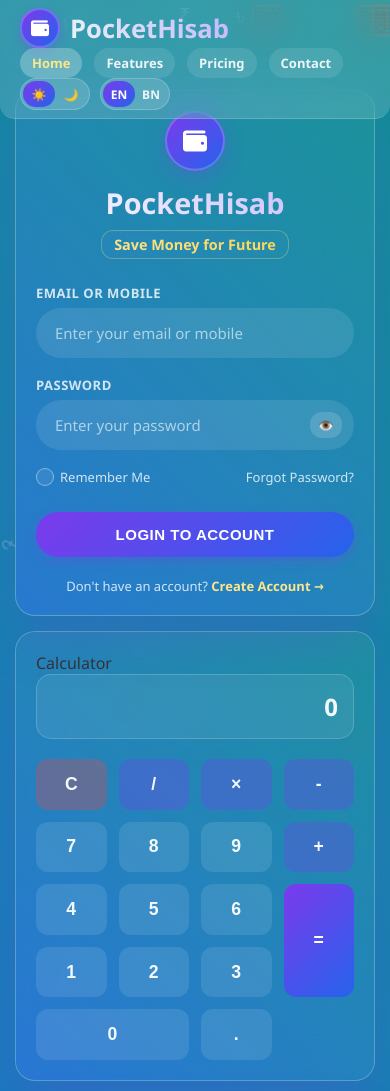
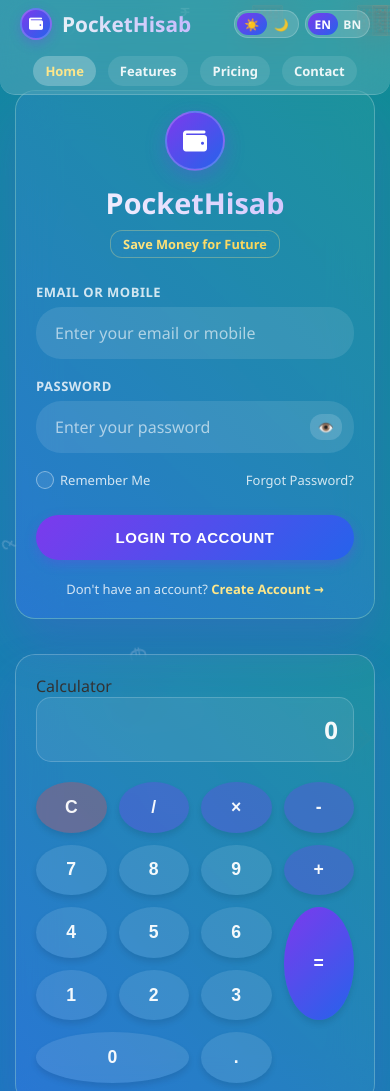
Before and after one commit to iamrashelmiah/phcc, a plain HTML site: page index.html in a window 390 px wide. Shown: the top 1091 px of the page. Drawn offline with Linux system fonts and the light colour scheme.

Commit message:
Add files via upload

```diff
--- a/index.html
+++ b/index.html
@@ -70,6 +70,7 @@
             transition: all 0.5s ease;
             display: flex;
             flex-direction: column;
+            scroll-behavior: smooth;
         }
 
         @keyframes gradientAnimation {
@@ -161,6 +162,7 @@
             100% { background-position: 0% 50%; }
         }
 
+        /* Fixed Navbar Styles */
         .navbar {
             background: var(--nav-bg);
             backdrop-filter: blur(20px);
@@ -410,6 +412,7 @@
             opacity: 0.6;
         }
 
+        /* Fixed Calculator Styles */
         .calculator-display {
             width: 100%;
             padding: 20px;
@@ -437,7 +440,7 @@
 
         .calc-btn {
             border: none;
-            border-radius: 12px;
+            border-radius: 50%; /* Changed to circle */
             background: rgba(255, 255, 255, 0.1);
             color: var(--text-primary);
             font-size: 1.2rem;
@@ -450,6 +453,7 @@
             min-height: 50px;
             position: relative;
             overflow: hidden;
+            box-shadow: 0 4px 6px rgba(0, 0, 0, 0.1);
         }
 
         .calc-btn::before {
@@ -470,6 +474,12 @@
         .calc-btn:hover {
             background: rgba(255, 255, 255, 0.2);
             transform: translateY(-2px);
+            box-shadow: 0 6px 10px rgba(0, 0, 0, 0.15);
+        }
+
+        .calc-btn:active {
+            transform: scale(0.95);
+            box-shadow: 0 2px 4px rgba(0, 0, 0, 0.1);
         }
 
         .calc-btn.operator {
@@ -498,6 +508,7 @@
             background: rgba(239, 68, 68, 0.4);
         }
 
+        /* Fixed Calendar Styles */
         .calendar-header {
             display: flex;
             justify-content: space-between;
@@ -519,7 +530,7 @@
             color: var(--text-primary);
             width: 36px;
             height: 36px;
-            border-radius: 50%;
+            border-radius: 50%; /* Changed to circle */
             display: flex;
             align-items: center;
             justify-content: center;
@@ -527,6 +538,7 @@
             transition: all 0.3s ease;
             position: relative;
             overflow: hidden;
+            box-shadow: 0 2px 4px rgba(0, 0, 0, 0.1);
         }
 
         .calendar-nav::before {
@@ -547,6 +559,12 @@
         .calendar-nav:hover {
             background: rgba(255, 255, 255, 0.2);
             transform: scale(1.1);
+            box-shadow: 0 4px 8px rgba(0, 0, 0, 0.15);
+        }
+
+        .calendar-nav:active {
+            transform: scale(0.95);
+            box-shadow: 0 1px 2px rgba(0, 0, 0, 0.1);
         }
 
         .calendar-days-container {
@@ -581,7 +599,7 @@
             display: flex;
             align-items: center;
             justify-content: center;
-            border-radius: 10px;
+            border-radius: 50%; /* Changed to circle */
             font-weight: 500;
             cursor: pointer;
             transition: all 0.3s ease;
@@ -589,11 +607,18 @@
             position: relative;
             font-size: 0.9rem;
             min-height: 40px;
+            box-shadow: 0 2px 4px rgba(0, 0, 0, 0.05);
         }
 
         .calendar-day:hover {
             background: rgba(255, 255, 255, 0.1);
             transform: scale(1.05);
+            box-shadow: 0 4px 8px rgba(0, 0, 0, 0.1);
+        }
+
+        .calendar-day:active {
+            transform: scale(0.95);
+            box-shadow: 0 1px 2px rgba(0, 0, 0, 0.05);
         }
 
         .calendar-day.current {
@@ -672,6 +697,7 @@
             text-align: center;
         }
 
+        /* Fixed Login Form Styles */
         .main-logo-container {
             text-align: center;
             margin-bottom: 25px;
@@ -712,7 +738,7 @@
 
         .logo-subtitle {
             color: #FDE68A;
-            font-size: 0.9rem;
+            font-size: 0.8rem; /* Reduced font size */
             margin-top: 8px;
             font-weight: 600;
             background: linear-gradient(45deg, #FDE68A, #FCD34D);
@@ -1302,7 +1328,7 @@
             animation: spin 1s linear infinite;
         }
 
-        /* Mobile Responsive */
+        /* Mobile Responsive - Fixed */
         @media (max-width: 1024px) {
             .content-container {
                 grid-template-columns: 1fr;
@@ -1323,6 +1349,7 @@
             .login-section {
                 grid-column: 1;
                 grid-row: 1;
+                margin-bottom: 20px; /* Added gap between login form and calculator */
             }
 
             .glass-card,
@@ -1348,6 +1375,56 @@
         }
 
         @media (max-width: 768px) {
+            .navbar {
+                padding: 8px 20px;
+                flex-wrap: wrap;
+                gap: 8px;
+            }
+
+            .nav-left {
+                order: 1;
+                flex: 1;
+            }
+
+            .nav-controls {
+                order: 2;
+                gap: 6px;
+            }
+
+            .nav-center {
+                order: 3;
+                flex: 1 1 100%;
+                justify-content: center;
+                margin-top: 8px;
+            }
+
+            .nav-links {
+                gap: 12px;
+            }
+
+            .nav-links a {
+                font-size: 13px;
+                padding: 6px 12px;
+            }
+
+            .capsule-toggle {
+                width: 65px;
+                height: 28px;
+            }
+
+            .nav-brand {
+                font-size: 1.3rem;
+            }
+
+            .logo-circle {
+                width: 32px;
+                height: 32px;
+            }
+
+            .logo-circle i {
+                font-size: 14px;
+            }
+
             .content-container {
                 gap: 15px;
             }
@@ -1370,20 +1447,6 @@
                 font-size: 1.1rem;
             }
 
-            .navbar {
-                padding: 8px 20px;
-                flex-wrap: wrap;
-            }
-
-            .nav-links {
-                gap: 12px;
-            }
-
-            .nav-links a {
-                font-size: 13px;
-                padding: 6px 12px;
-            }
-
             .footer {
                 padding: 20px 15px 15px;
             }
@@ -1400,6 +1463,11 @@
             .footer-tutorial-items {
                 grid-template-columns: 1fr;
             }
+
+            /* Ensure login form inputs are visible on mobile */
+            .form-control {
+                font-size: 16px; /* Prevents zoom on iOS */
+            }
         }
 
         @media (max-width: 480px) {
@@ -1420,6 +1488,18 @@
             }
 
             .footer-social-icons {
+                justify-content: center;
+            }
+
+            /* Fix for Google Play and App Store buttons on mobile */
+            .footer-app-badges {
+                flex-direction: row;
+                justify-content: space-between;
+            }
+
+            .footer-app-badge {
+                flex: 1;
+                margin: 0 5px;
                 justify-content: center;
             }
         }
```
